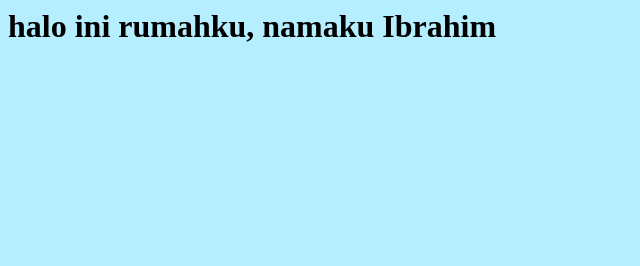
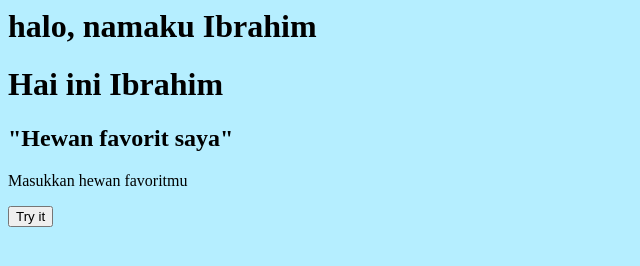
Before and after one commit to killua4321/killua4321, a plain HTML site: page index.html in a window 1280 px wide. Shown: the whole page, without its empty margins (0-640 px from the left). Drawn offline with Linux system fonts and the light colour scheme.

Commit message:
Update index.html

```diff
--- a/index.html
+++ b/index.html
@@ -1,3 +1,26 @@
 <body style="background: #b5eeff">
-<h1> halo ini rumahku, namaku Ibrahim </h1>
+<h1> halo, namaku Ibrahim </h1>
 </body>
+<h1>Hai ini Ibrahim </h1>
+<h2>"Hewan favorit saya"</h2>
+
+<p>Masukkan hewan favoritmu</p>
+
+<button onclick="myFunction()">Try it</button>
+
+<p id="demo"></p>
+
+<script>
+function myFunction() {
+ let person = prompt("masukkan salah satu hewan favoritmu", "");
+  if (person != null) {
+    var x = document.createElement("SPAN");
+  	var t = document.createTextNode(person+" ");
+  	x.appendChild(t);
+  	document.body.appendChild(x);
+  }
+}
+</script>
+
+</body>
+</html>
```
